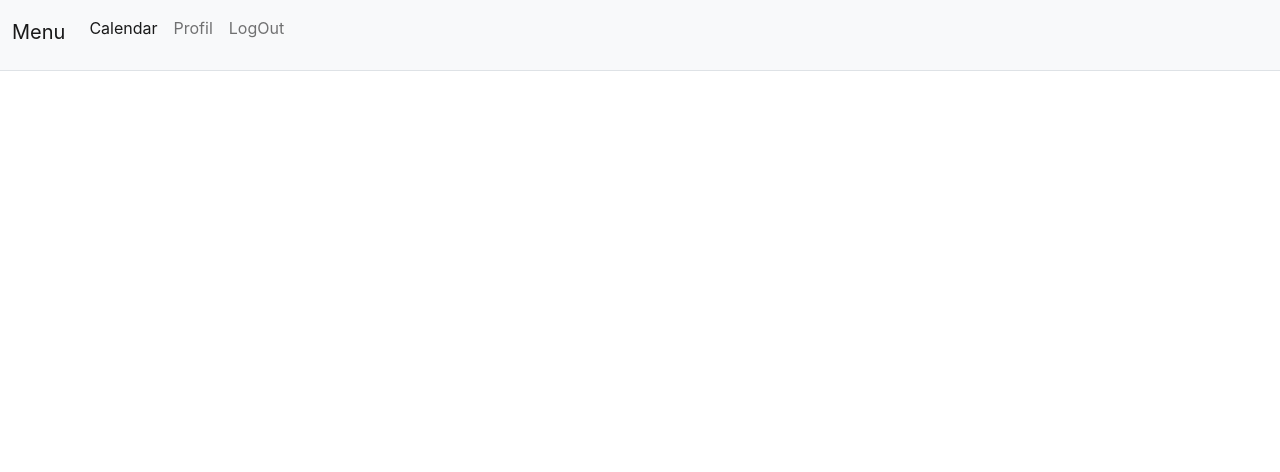
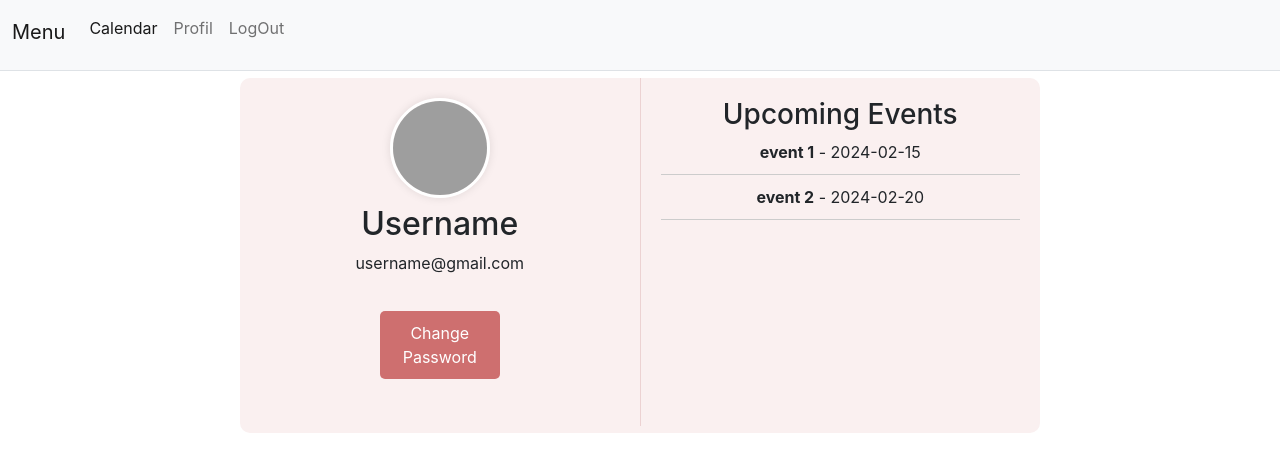
Before and after one commit to elab-development/internet-tehnologije-projekat-interaktivnikalendar_2020_0265, a React (Create React App) app in the folder front/: page /profile in a window 1280 px wide. Shown: the top 472 px of the page. Built offline with nearby package versions, Linux system fonts and the light colour scheme; grey boxes are pictures that could not be loaded.

Commit message:
Dodata stranica Profil

```diff
--- a/front/src/App.css
+++ b/front/src/App.css
@@ -62,7 +62,7 @@ button {
   font-size: 16px;
   padding: 10px;
   cursor: pointer;
-  margin: 0 100px; /* Adjust margin for spacing */
+  margin: 0 100px;
 }
 .button-container {
   display: flex;
@@ -161,7 +161,7 @@ button:hover {
 }
 
 .event-card:hover {
-  background-color: #74c8f0;
+  background-color: #772523;
 }
 
 .event-modal {
@@ -196,12 +196,78 @@ button:hover {
 .event-btn {
   padding: 10px;
   cursor: pointer;
-  background-color: #d86161;
+  background-color: #d66b67;
   color: #fff;
   border: none;
   border-radius: 4px;
 }
 
 .event-btn:hover {
-  background-color: #a13d3d;
+  background-color: #994040;
 }
+
+/* profil*/
+
+
+
+.profile-container {
+  display: flex;
+  max-width: 800px;
+  margin: auto;
+  background-color: #faf0f0;
+  border-radius: 10px;
+  overflow: hidden;
+}
+
+.user-details {
+  flex: 1;
+  padding: 20px;
+  border-right: 1px solid #ecd2d2;
+  text-align: center;
+}
+
+.profile-image img {
+  width: 100px;
+  height: 100px;
+  border-radius: 50%;
+  border: 3px solid #fff;
+  box-shadow: 0 0 10px rgba(0, 0, 0, 0.1);
+}
+
+.change-password-btn {
+  padding: 20px;
+  text-align: center;
+}
+
+.change-password-btn button {
+  padding: 10px;
+  font-size: 16px;
+  cursor: pointer;
+
+  background-color: #ce6f6f;
+
+  color: #fff;
+  border: none;
+  border-radius: 5px;
+  transition: background-color 0.3s ease;
+}
+
+.change-password-btn button:hover {
+  background-color: #b33f3f;
+}
+
+.upcoming-events {
+  flex: 1;
+  padding: 20px;
+}
+
+.event-list {
+  list-style: none;
+  padding: 0;
+}
+
+.event-item {
+  margin-bottom: 10px;
+  border-bottom: 1px solid #ccc;
+  padding-bottom: 10px;
+}
--- a/front/src/App.js
+++ b/front/src/App.js
@@ -6,6 +6,7 @@ import Login from './components/Login';
 import { BrowserRouter, Routes, Route, Link} from 'react-router-dom';
 import Register from './components/Register';
 import Event from './components/Event';
+import Profile from './components/Profile';
 
 function App() {
   return (
@@ -18,6 +19,7 @@ function App() {
   <Route path = "/calendar" element={<Calendar />}/>
 <Route path = "/login" element={<Login/>}/>
 <Route path = "/register" element={<Register/>}/>
+<Route path = "/profile" element={<Profile/>}/>
 
 </Routes>
 
--- a/front/src/components/Event.jsx
+++ b/front/src/components/Event.jsx
@@ -4,12 +4,13 @@ const Event = ({ onClose, startDate, endDate }) => {
   const [eventName, setEventName] = useState('');
 
   const handleAddEvent = () => {
-    // Pass the event name to the parent component
+
     onClose(eventName);
+    console.log("dodato");
   };
 
   const handleClose = () => {
-    onClose(); // Close without passing any content
+    onClose();
   };
 
   return (
--- a/front/src/components/Navigacija.jsx
+++ b/front/src/components/Navigacija.jsx
@@ -36,7 +36,7 @@ const Navigacija = () => {
               <a className="nav-link active" aria-current="page" href="/calendar">
                 Calendar
               </a>
-              <a className="nav-link" href="#">
+              <a className="nav-link" href="/profile">
                 Profil
               </a>
               <a className="nav-link" href="#" onClick={handleLogout}>
--- /dev/null
+++ b/front/src/components/Profile.jsx
@@ -0,0 +1,54 @@
+import React, { useState } from 'react';
+
+const Profile = () => {
+  const user = {
+    username: 'Username',
+    email: 'username@gmail.com',
+    photoUrl: 'https://placekitten.com/100/100',
+  };
+
+  const [events, setEvents] = useState([
+    { id: 1, title: 'event 1', date: '2024-02-15' },
+    { id: 2, title: 'event 2', date: '2024-02-20' },
+
+  ]);
+
+  const handleChangePassword = () => {
+
+    alert('Change Password Clicked');
+  };
+
+  return (
+    <div className="profile-container">
+      <div className="user-details">
+        <div className="profile-image">
+          <img src={user.photoUrl} alt="User Profile" />
+        </div>
+        <div className="profile-info">
+          <h2>{user.username}</h2>
+          <p>{user.email}</p>
+        </div>
+        <div className="change-password-btn">
+          <button onClick={handleChangePassword}>Change Password</button>
+        </div>
+      </div>
+
+      <div className="upcoming-events">
+        <h3>Upcoming Events</h3>
+        {events.length > 0 ? (
+          <ul className="event-list">
+            {events.map((event) => (
+              <li key={event.id} className="event-item">
+                <strong>{event.title}</strong> - {event.date}
+              </li>
+            ))}
+          </ul>
+        ) : (
+          <p>No upcoming events.</p>
+        )}
+      </div>
+    </div>
+  );
+};
+
+export default Profile;
```
